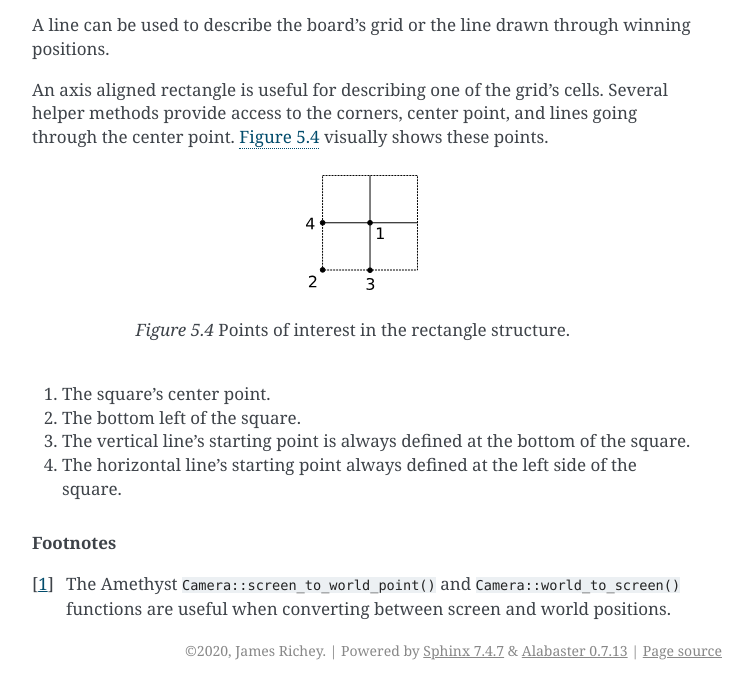
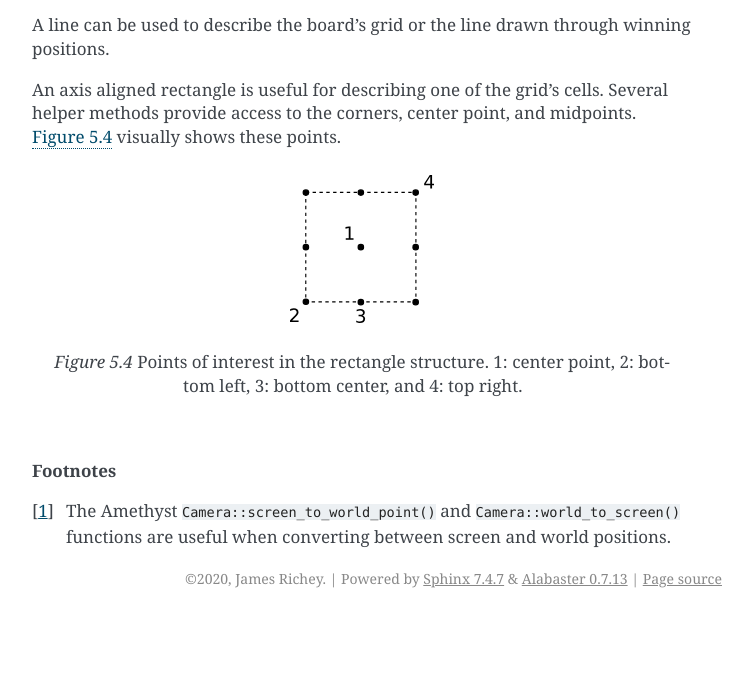
Before and after one commit to fossxo/fossxo-gdd, a Sphinx documentation site: the page built from source/technical-design/coordinate-systems.rst, in a window 1280 px wide and 900 px high, scrolled down 2404 px, cut to the strip 210-900 px from the top of the window. Shown: the whole strip, without its empty margins (388-1141 px from the left). Built offline with Sphinx 7.4.7, drawn with Linux system fonts in a browser that asks for light colours; pages that are not in the unit, such as notebooks, are missing from menus; after the commit the page ends 3232 px from its top, so only the background shows below that.

Commit message:
Update square struct members to be more consistent
Now all accessors return a Point instead of some returning lines and
others returning points. This also fits in with how the UI is layed out.

```diff
--- a/source/technical-design/coordinate-systems.rst
+++ b/source/technical-design/coordinate-systems.rst
@@ -112,35 +112,31 @@ describing the board including lines and rectangles.
     }
 
     struct(Square) {
-        + center_point() -> Point3
+        + new(center, size)
         + size() -> f32
+        + center() -> Point3
         + top_left() -> Point3
         + top_right() -> Point3
         + bottom_left() -> Point3
         + bottom_right() -> Point3
-        + horizontal() -> Line
-        + vertical() -> Line
+        + top_center() -> Point3
+        + bottom_center() -> Point3
+        + center_left() -> Point3
+        + center_right() -> Point3
     }
 
 A line can be used to describe the board's grid or the line drawn through
 winning positions.
 
 An axis aligned rectangle is useful for describing one of the grid's cells.
-Several helper methods provide access to the corners, center point, and lines
-going through the center point. :numref:`fig-grid-square-points` visually shows
-these points.
+Several helper methods provide access to the corners, center point, and midpoints.
+:numref:`fig-grid-square-points` visually shows these points.
 
 ..  _fig-grid-square-points:
 ..  figure:: ../img/grid-square-points.*
 
-    Points of interest in the rectangle structure.
-
-1.  The square's center point.
-2.  The bottom left of the square.
-3.  The vertical line's starting point is always defined at the bottom of the
-    square.
-4.  The horizontal line's starting point always defined at the left side of the
-    square.
+    Points of interest in the rectangle structure. 1: center point,
+    2: bottom left, 3: bottom center, and 4: top right.
 
 
 ..  rubric:: Footnotes
```
Also changed, not shown: source/img/grid-square-points.svg.
